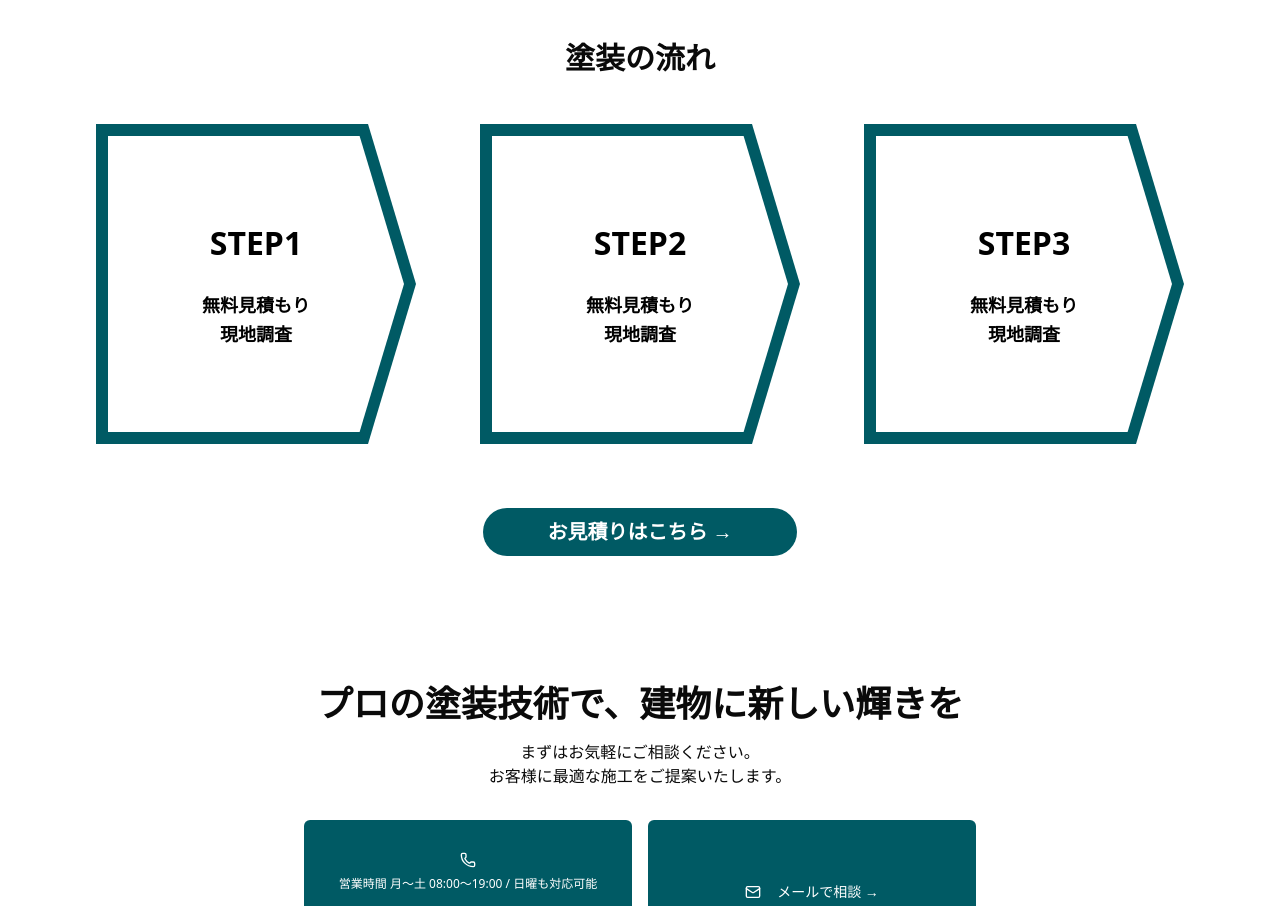
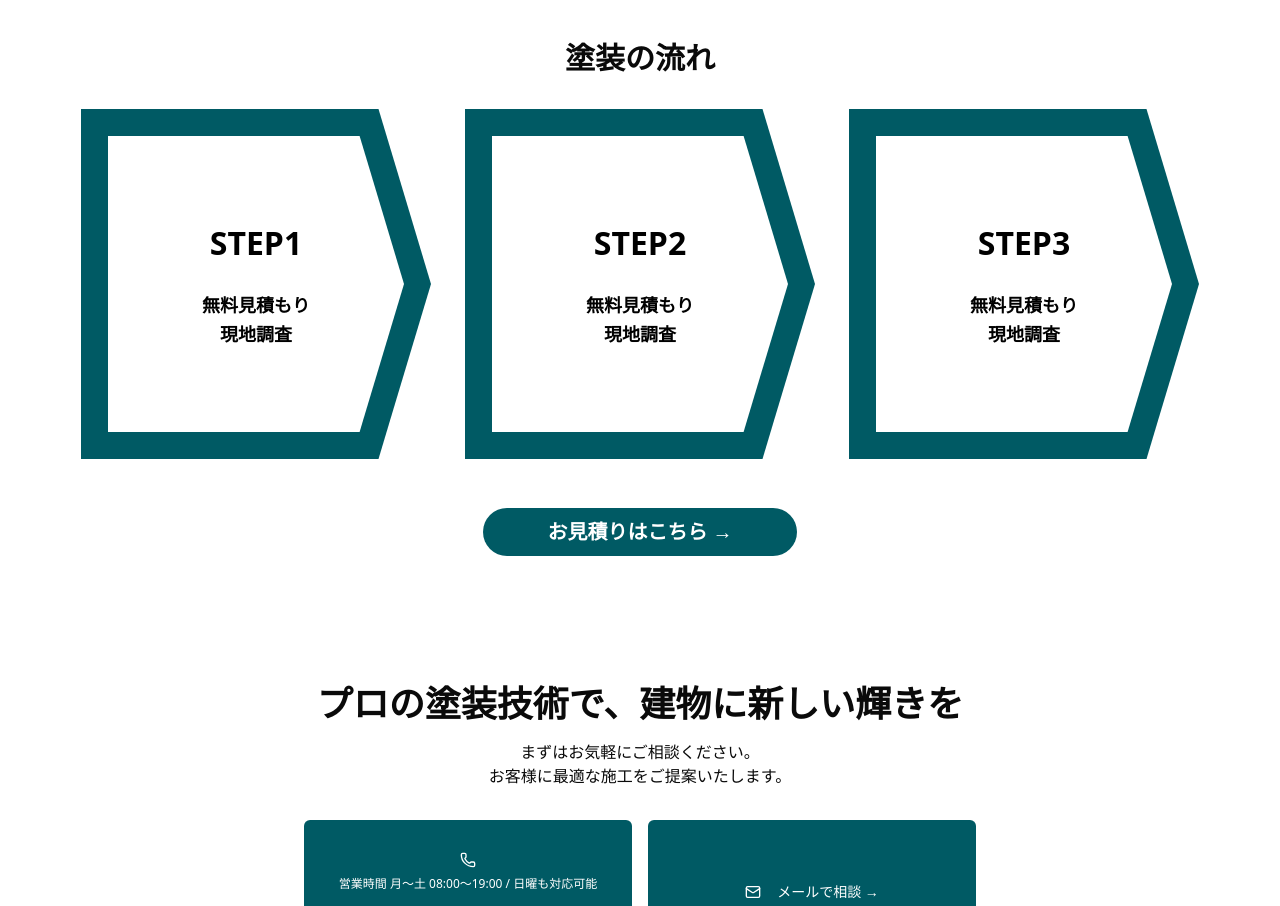
Before and after one commit to TomoyaSekiWk315/NextJsTeamPractice, a Next.js app in the folder nextjs-team-practice/: page / in a window 1280 px wide. Shown: the part 2880-3786 px from the top of the page. Built offline with nearby package versions, Linux system fonts and the light colour scheme.

Commit message:
STEP1/2/3の枠が小さい

```diff
--- a/nextjs-team-practice/app/globals.css
+++ b/nextjs-team-practice/app/globals.css
@@ -11,10 +11,10 @@
 .step-container::before {
   content: '';
   position: absolute;
-  top: 0;
-  left: 0;
-  right: 0;
-  bottom: 0;
+  top: -15px;
+  left: -15px;
+  right: -15px;
+  bottom: -15px;
   background: #005a64;
   clip-path: polygon(0% 0%, 85% 0%, 100% 50%, 85% 100%, 0% 100%);
 }
```
